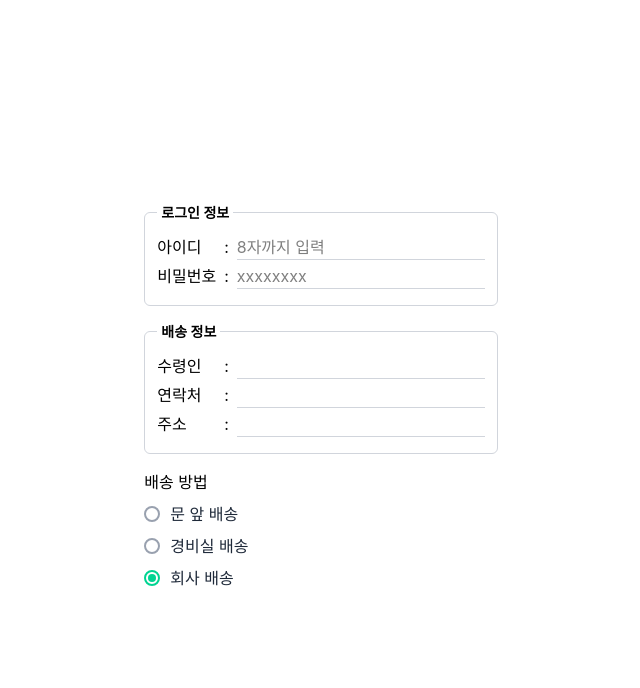
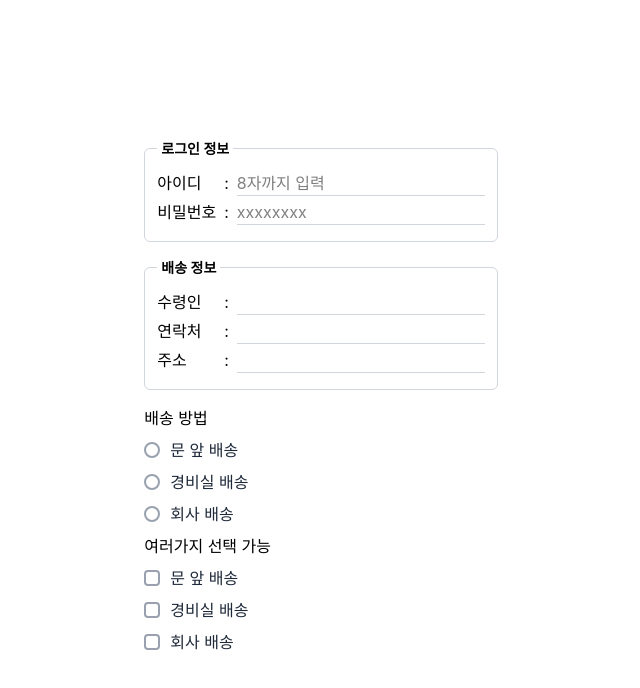
Before and after one commit to pukkok/uiux, a React (Vite) app: page / in a window 1280 px wide. Shown: the top 688 px of the page, without its empty margins (319-959 px from the left). Built offline with nearby package versions, Linux system fonts and the light colour scheme.

Commit message:
[Feat] 체크박스 프리셋 작동 확인 완료

```diff
--- a/src/App.jsx
+++ b/src/App.jsx
@@ -28,14 +28,29 @@
   {
     preset: 'radio',
     title: '배송 방법',
-    groupId: 'pickup',
-    defaultValue: 'company',
+    options: {
+      groupId: 'pickup',
+      defaultValue: 'company'
+    },
     groups: [
       { label:"문 앞 배송", value: 'door' },
       { label: '경비실 배송', value:"guard" },
       { label: '회사 배송', value:"company" },
     ]
-  }
+  },
+  {
+    preset: 'checkbox',
+    title: '여러가지 선택 가능',
+    options: {
+      useMultiple: true,
+      defaultValue: 'company',
+    },
+    groups: [
+      { label:"문 앞 배송", value: 'door' },
+      { label: '경비실 배송', value:"guard" },
+      { label: '회사 배송', value:"company" },
+    ]
+  },
 ]
 
 const App = () => {
--- a/src/components/Dahaejo/index.jsx
+++ b/src/components/Dahaejo/index.jsx
@@ -1,3 +1,4 @@
+import CheckboxPreset from './preset/CheckboxPreset'
 import FieldPreset from './preset/FieldPreset'
 import RadioPreset from './preset/RadioPreset'
 
@@ -20,10 +21,19 @@
           return (
             <RadioPreset
               key={idx}
-              groupId={work.groupId}
               groupTitle={work.title}
               groups={work.groups}
-              defaultValue={work.defaultValue}
+              options={work.options}
+            />
+          )
+        }
+        if(work.preset === 'checkbox') {
+          return (
+            <CheckboxPreset
+              key={idx}
+              groupTitle={work.title}
+              groups={work.groups}
+              options={work.options}
             />
           )
         }
```
